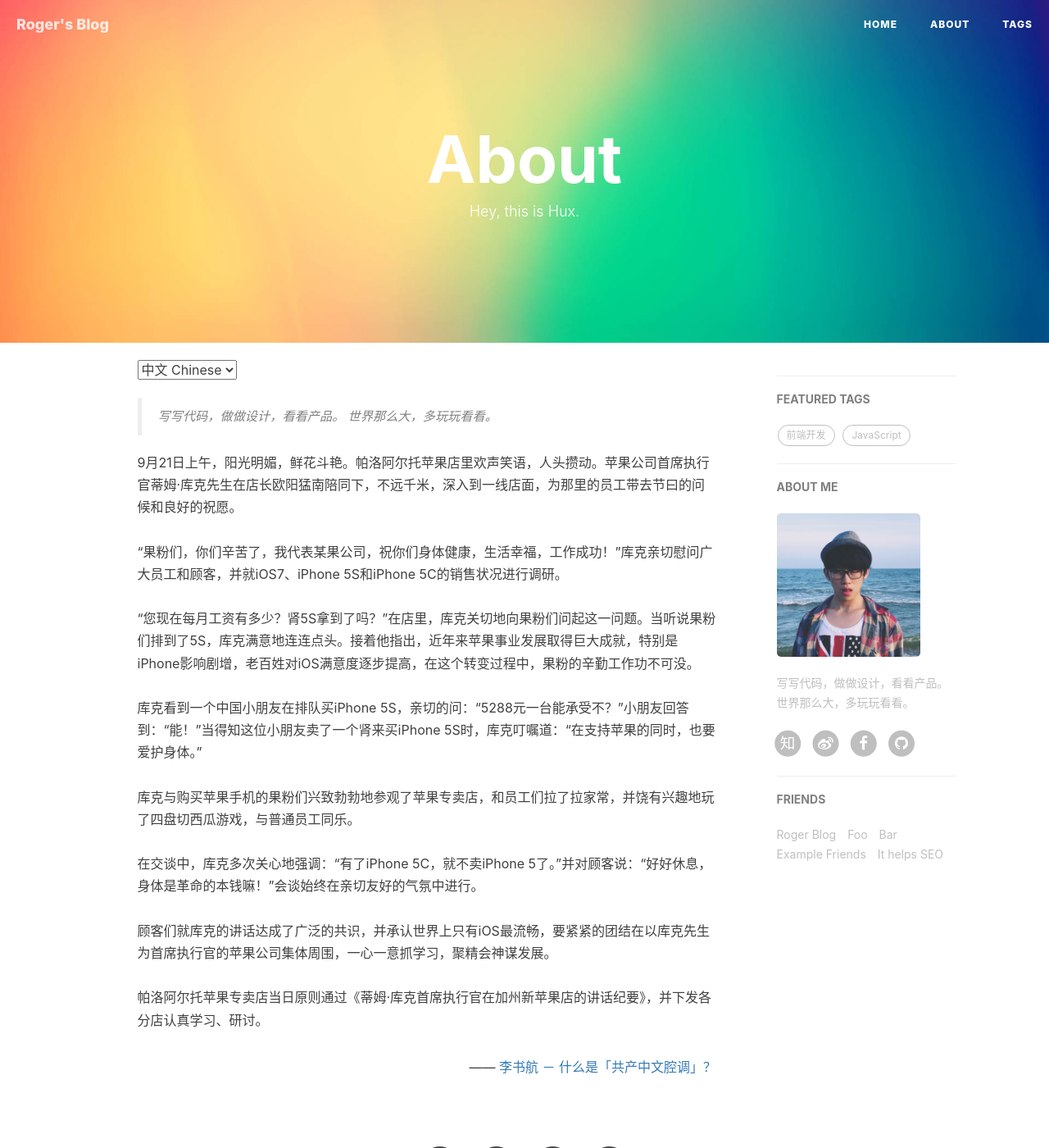
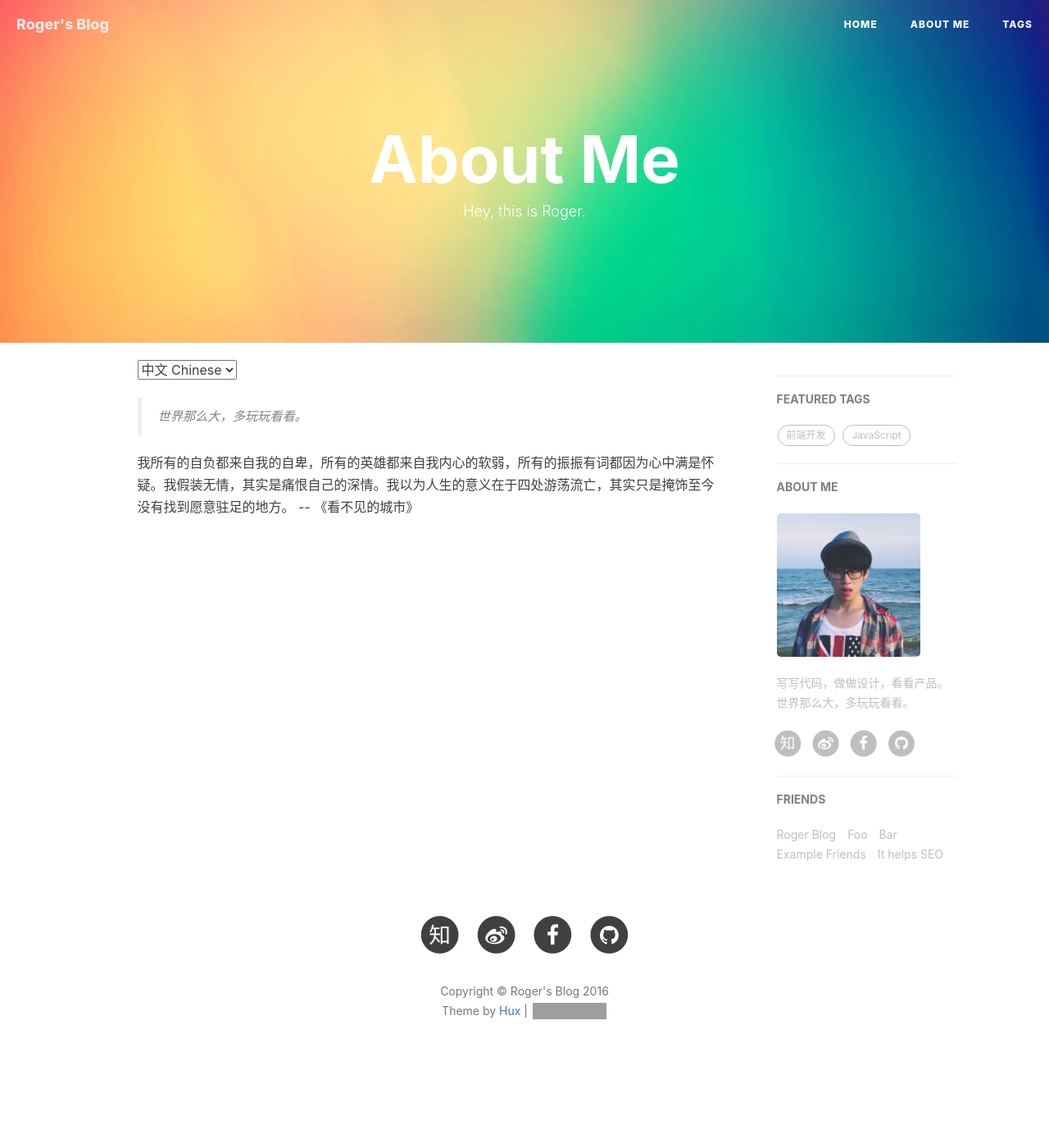
Before and after one commit to Rogero0o/rogero0o.github.io, a Jekyll site: the page built from about.html, in a window 1280 px wide and 1400 px high. Shown: the whole window at 82% size. Built offline with Jekyll 4.4.1, drawn with Linux system fonts in a browser that asks for light colours; nearby versions of some CDN libraries; comment, search, counter and statistics services are not loaded; grey boxes are pictures that could not be loaded.

Commit message:
about page change

```diff
--- a/about.html
+++ b/about.html
@@ -1,7 +1,7 @@
 ---
 layout: page
-title: "About"
-description: "Hey, this is Hux."
+title: "About Me"
+description: "Hey, this is Roger."
 header-img: "img/about-bg.jpg"
 ---
 
@@ -14,15 +14,9 @@ header-img: "img/about-bg.jpg"
 <!-- Chinese Version -->
 <div class="zh">
     <blockquote>
-        写写代码，做做设计，看看产品。
         世界那么大，多玩玩看看。
     </blockquote>
-    9月21日上午，阳光明媚，鲜花斗艳。帕洛阿尔托苹果店里欢声笑语，人头攒动。苹果公司首席执行官蒂姆·库克先生在店长欧阳猛南陪同下，不远千米，深入到一线店面，为那里的员工带去节曰的问候和良好的祝愿。<br><br>“果粉们，你们辛苦了，我代表某果公司，祝你们身体健康，生活幸福，工作成功！”库克亲切慰问广大员工和顾客，并就iOS7、iPhone 5S和iPhone 5C的销售状况进行调研。 <br><br>“您现在每月工资有多少？肾5S拿到了吗？”在店里，库克关切地向果粉们问起这一问题。当听说果粉们排到了5S，库克满意地连连点头。接着他指出，近年来苹果事业发展取得巨大成就，特别是iPhone影响剧增，老百姓对iOS满意度逐步提高，在这个转变过程中，果粉的辛勤工作功不可没。<br><br>库克看到一个中国小朋友在排队买iPhone 5S，亲切的问：“5288元一台能承受不？”小朋友回答到：“能！”当得知这位小朋友卖了一个肾来买iPhone 5S时，库克叮嘱道：“在支持苹果的同时，也要爱护身体。”<br><br>库克与购买苹果手机的果粉们兴致勃勃地参观了苹果专卖店，和员工们拉了拉家常，并饶有兴趣地玩了四盘切西瓜游戏，与普通员工同乐。<br><br>在交谈中，库克多次关心地强调：“有了iPhone 5C，就不卖iPhone 5了。”并对顾客说：“好好休息，身体是革命的本钱嘛！”会谈始终在亲切友好的气氛中进行。<br><br>顾客们就库克的讲话达成了广泛的共识，并承认世界上只有iOS最流畅，要紧紧的团结在以库克先生为首席执行官的苹果公司集体周围，一心一意抓学习，聚精会神谋发展。<br>
-    <br>帕洛阿尔托苹果专卖店当日原则通过《蒂姆·库克首席执行官在加州新苹果店的讲话纪要》，并下发各分店认真学习、研讨。
-
-    <p style="text-align:right;">
-        —— <a href="http://www.zhihu.com/question/19687065">李书航 － 什么是「共产中文腔调」？ </a>
-    </p>
+    我所有的自负都来自我的自卑，所有的英雄都来自我内心的软弱，所有的振振有词都因为心中满是怀疑。我假装无情，其实是痛恨自己的深情。我以为人生的意义在于四处游荡流亡，其实只是掩饰至今没有找到愿意驻足的地方。 -- 《看不见的城市》<br>
 
 </div>
 
```
